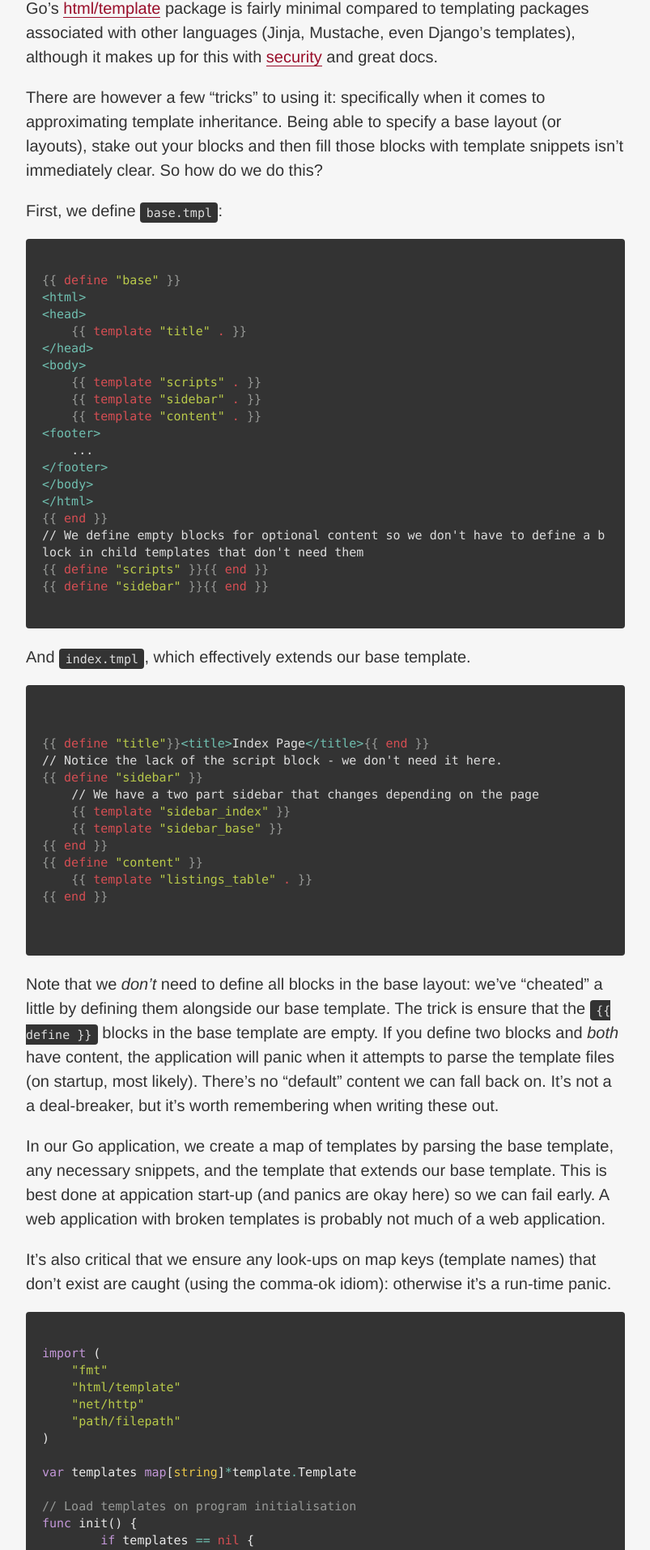
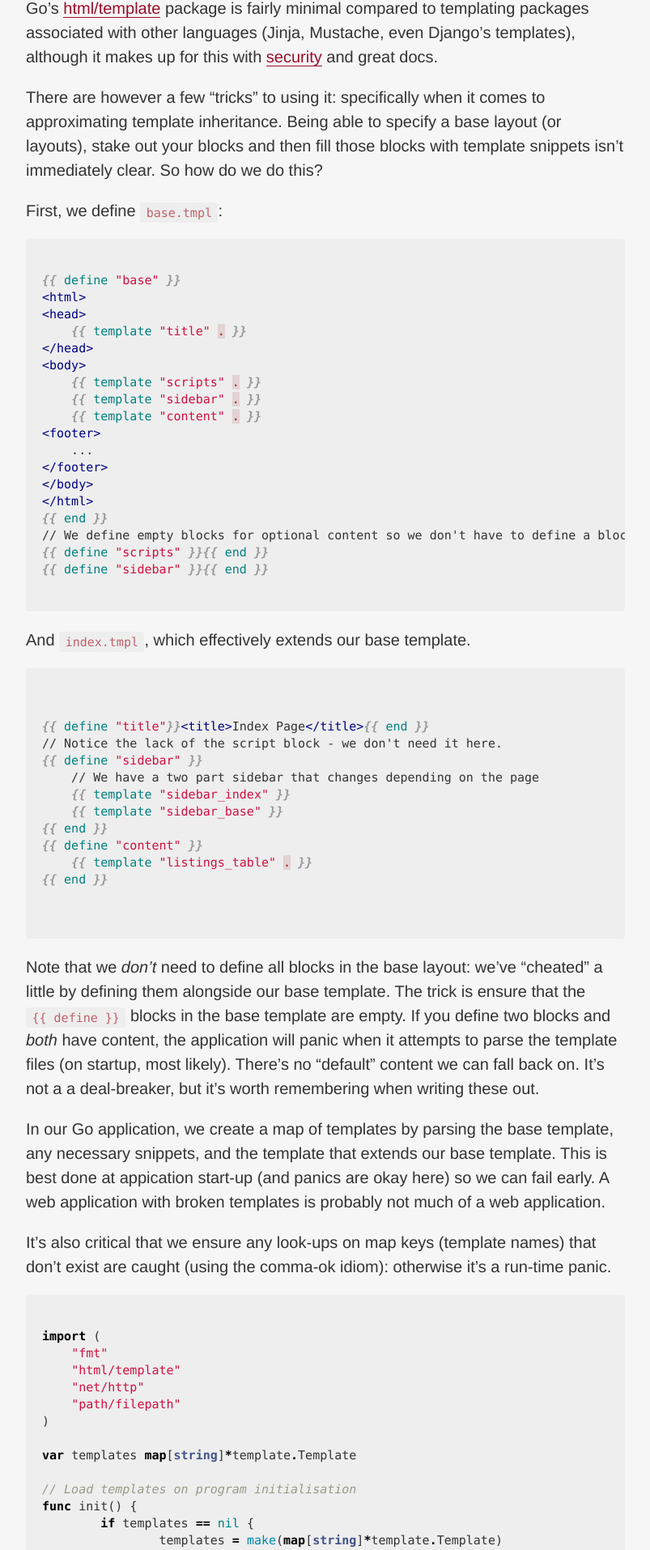
Before and after one commit to elithrar/elithrar.github.io, a Jekyll site: the page built from _posts/2014-06-10-approximating-html-template-inheritance.md, in a window 1280 px wide. Shown: the part 350-2264 px from the top of the page at 81% size, without its empty margins (238-1041 px from the left). Built offline with Jekyll 4.4.1, drawn with Linux system fonts in a browser that asks for light colours; Markdown is read by kramdown in place of the engine named in the settings; some of the changed text lies outside the part shown.

Commit message:
Updated syntax highlighting.
- Using Rouge + Kramdown (Markdown)
- GitHub Pygments stylesheet
- Code blocks now background-color: #eee

```diff
--- a/_config.yml
+++ b/_config.yml
@@ -1,8 +1,9 @@
 # Dependencies
-markdown:         redcarpet
-redcarpet:
-  extensions:     ["with_toc_data"]
-highlighter:      pygments
+markdown:         kramdown
+kramdown:
+  input: GFM
+  syntax_highlighter: rouge
+highlighter:      rouge
 
 # Permalinks
 permalink:        /article/:title/
--- a/public/css/elithrar-www.css
+++ b/public/css/elithrar-www.css
@@ -120,9 +120,12 @@ pre, code {
     font-family: "droid-sans-mono", Menlo, Monaco, "Courier New", monospace;
     text-align: left;
     border-radius: .2rem;
-    background-color: #333;
-    color: #ddd;
+    background-color: #eee;
     font-size: .75rem;
+    overflow-x: scroll;
+    white-space: pre;
+    word-break: normal;
+    word-wrap: normal;
 }
 
 .pagination {
--- a/public/css/syntax.css
+++ b/public/css/syntax.css
@@ -1,64 +1,61 @@
-.hll { background-color: #424242 }
-.c { color: #969896 } /* Comment */
-.err { color: #d54e53 } /* Error */
-.k { color: #c397d8 } /* Keyword */
-.l { color: #e78c45 } /* Literal */
-.n { color: #eaeaea } /* Name */
-.o { color: #70c0b1 } /* Operator */
-.p { color: #eaeaea } /* Punctuation */
-.cm { color: #969896 } /* Comment.Multiline */
-.cp { color: #969896 } /* Comment.Preproc */
-.c1 { color: #969896 } /* Comment.Single */
-.cs { color: #969896 } /* Comment.Special */
-.gd { color: #d54e53 } /* Generic.Deleted */
-.ge { font-style: italic } /* Generic.Emph */
-.gh { color: #eaeaea; font-weight: bold } /* Generic.Heading */
-.gi { color: #b9ca4a } /* Generic.Inserted */
-.gp { color: #969896; font-weight: bold } /* Generic.Prompt */
+.hll { background-color: #ffffcc }
+.c { color: #999988; font-style: italic } /* Comment */
+.err { color: #a61717; background-color: #e3d2d2 } /* Error */
+.k { color: #000000; font-weight: bold } /* Keyword */
+.o { color: #000000; font-weight: bold } /* Operator */
+.cm { color: #999988; font-style: italic } /* Comment.Multiline */
+.cp { color: #999999; font-weight: bold; font-style: italic } /* Comment.Preproc */
+.c1 { color: #999988; font-style: italic } /* Comment.Single */
+.cs { color: #999999; font-weight: bold; font-style: italic } /* Comment.Special */
+.gd { color: #000000; background-color: #ffdddd } /* Generic.Deleted */
+.ge { color: #000000; font-style: italic } /* Generic.Emph */
+.gr { color: #aa0000 } /* Generic.Error */
+.gh { color: #999999 } /* Generic.Heading */
+.gi { color: #000000; background-color: #ddffdd } /* Generic.Inserted */
+.go { color: #888888 } /* Generic.Output */
+.gp { color: #555555 } /* Generic.Prompt */
 .gs { font-weight: bold } /* Generic.Strong */
-.gu { color: #70c0b1; font-weight: bold } /* Generic.Subheading */
-.kc { color: #c397d8 } /* Keyword.Constant */
-.kd { color: #c397d8 } /* Keyword.Declaration */
-.kn { color: #70c0b1 } /* Keyword.Namespace */
-.kp { color: #c397d8 } /* Keyword.Pseudo */
-.kr { color: #c397d8 } /* Keyword.Reserved */
-.kt { color: #e7c547 } /* Keyword.Type */
-.ld { color: #b9ca4a } /* Literal.Date */
-.m { color: #e78c45 } /* Literal.Number */
-.s { color: #b9ca4a } /* Literal.String */
-.na { color: #7aa6da } /* Name.Attribute */
-.nb { color: #eaeaea } /* Name.Builtin */
-.nc { color: #e7c547 } /* Name.Class */
-.no { color: #d54e53 } /* Name.Constant */
-.nd { color: #70c0b1 } /* Name.Decorator */
-.ni { color: #eaeaea } /* Name.Entity */
-.ne { color: #d54e53 } /* Name.Exception */
-.nf { color: #7aa6da } /* Name.Function */
-.nl { color: #eaeaea } /* Name.Label */
-.nn { color: #e7c547 } /* Name.Namespace */
-.nx { color: #7aa6da } /* Name.Other */
-.py { color: #eaeaea } /* Name.Property */
-.nt { color: #70c0b1 } /* Name.Tag */
-.nv { color: #d54e53 } /* Name.Variable */
-.ow { color: #70c0b1 } /* Operator.Word */
-.w { color: #eaeaea } /* Text.Whitespace */
-.mf { color: #e78c45 } /* Literal.Number.Float */
-.mh { color: #e78c45 } /* Literal.Number.Hex */
-.mi { color: #e78c45 } /* Literal.Number.Integer */
-.mo { color: #e78c45 } /* Literal.Number.Oct */
-.sb { color: #b9ca4a } /* Literal.String.Backtick */
-.sc { color: #eaeaea } /* Literal.String.Char */
-.sd { color: #969896 } /* Literal.String.Doc */
-.s2 { color: #b9ca4a } /* Literal.String.Double */
-.se { color: #e78c45 } /* Literal.String.Escape */
-.sh { color: #b9ca4a } /* Literal.String.Heredoc */
-.si { color: #e78c45 } /* Literal.String.Interpol */
-.sx { color: #b9ca4a } /* Literal.String.Other */
-.sr { color: #b9ca4a } /* Literal.String.Regex */
-.s1 { color: #b9ca4a } /* Literal.String.Single */
-.ss { color: #b9ca4a } /* Literal.String.Symbol */
-.bp { color: #eaeaea } /* Name.Builtin.Pseudo */
-.vc { color: #d54e53 } /* Name.Variable.Class */
-.vg { color: #d54e53 } /* Name.Variable.Global */
-.vi { color: #d54e53 } /* Name.Variable.Instance */
-.il { color: #e78c45 } /* Literal.Number.Integer.Long */
+.gu { color: #aaaaaa } /* Generic.Subheading */
+.gt { color: #aa0000 } /* Generic.Traceback */
+.kc { color: #000000; font-weight: bold } /* Keyword.Constant */
+.kd { color: #000000; font-weight: bold } /* Keyword.Declaration */
+.kn { color: #000000; font-weight: bold } /* Keyword.Namespace */
+.kp { color: #000000; font-weight: bold } /* Keyword.Pseudo */
+.kr { color: #000000; font-weight: bold } /* Keyword.Reserved */
+.kt { color: #445588; font-weight: bold } /* Keyword.Type */
+.m { color: #009999 } /* Literal.Number */
+.s { color: #d01040 } /* Literal.String */
+.na { color: #008080 } /* Name.Attribute */
+.nb { color: #0086B3 } /* Name.Builtin */
+.nc { color: #445588; font-weight: bold } /* Name.Class */
+.no { color: #008080 } /* Name.Constant */
+.nd { color: #3c5d5d; font-weight: bold } /* Name.Decorator */
+.ni { color: #800080 } /* Name.Entity */
+.ne { color: #990000; font-weight: bold } /* Name.Exception */
+.nf { color: #990000; font-weight: bold } /* Name.Function */
+.nl { color: #990000; font-weight: bold } /* Name.Label */
+.nn { color: #555555 } /* Name.Namespace */
+.nt { color: #000080 } /* Name.Tag */
+.nv { color: #008080 } /* Name.Variable */
+.ow { color: #000000; font-weight: bold } /* Operator.Word */
+.w { color: #bbbbbb } /* Text.Whitespace */
+.mf { color: #009999 } /* Literal.Number.Float */
+.mh { color: #009999 } /* Literal.Number.Hex */
+.mi { color: #009999 } /* Literal.Number.Integer */
+.mo { color: #009999 } /* Literal.Number.Oct */
+.sb { color: #d01040 } /* Literal.String.Backtick */
+.sc { color: #d01040 } /* Literal.String.Char */
+.sd { color: #d01040 } /* Literal.String.Doc */
+.s2 { color: #d01040 } /* Literal.String.Double */
+.se { color: #d01040 } /* Literal.String.Escape */
+.sh { color: #d01040 } /* Literal.String.Heredoc */
+.si { color: #d01040 } /* Literal.String.Interpol */
+.sx { color: #d01040 } /* Literal.String.Other */
+.sr { color: #009926 } /* Literal.String.Regex */
+.s1 { color: #d01040 } /* Literal.String.Single */
+.ss { color: #990073 } /* Literal.String.Symbol */
+.bp { color: #999999 } /* Name.Builtin.Pseudo */
+.vc { color: #008080 } /* Name.Variable.Class */
+.vg { color: #008080 } /* Name.Variable.Global */
+.vi { color: #008080 } /* Name.Variable.Instance */
+.il { color: #009999 } /* Literal.Number.Integer.Long */
```
